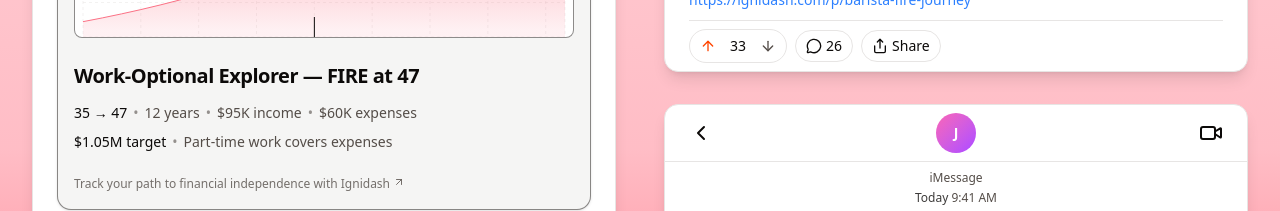
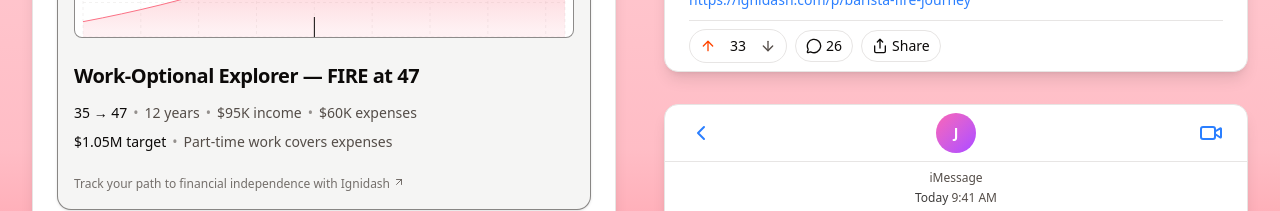
Before and after one commit to schelskedevco/ignidash-legacy, a Next.js app: page / in a window 1280 px wide. Shown: the part 4300-4511 px from the top of the page. Built offline with nearby package versions, Linux system fonts and the light colour scheme.

Commit message:
blue action buttons

```diff
--- a/src/components/features/plan-sharing/components/mock-imessage.tsx
+++ b/src/components/features/plan-sharing/components/mock-imessage.tsx
@@ -7,11 +7,11 @@ export function MockiMessage() {
   return (
     <Card className="hover:border-primary/30 w-full max-w-2xl gap-2 py-2 shadow-lg transition-all duration-300">
       <CardHeader className="flex items-center justify-between border-b [.border-b]:pb-2">
-        <ChevronLeft className="h-6 w-6" />
+        <ChevronLeft className="h-6 w-6 text-blue-500" />
         <div className="flex h-10 w-10 items-center justify-center rounded-full bg-gradient-to-br from-pink-400 to-purple-500">
           <span className="text-sm font-semibold text-white">J</span>
         </div>
-        <Video className="h-6 w-6" />
+        <Video className="h-6 w-6 text-blue-500" />
       </CardHeader>
 
       <CardContent className="space-y-4">
```
